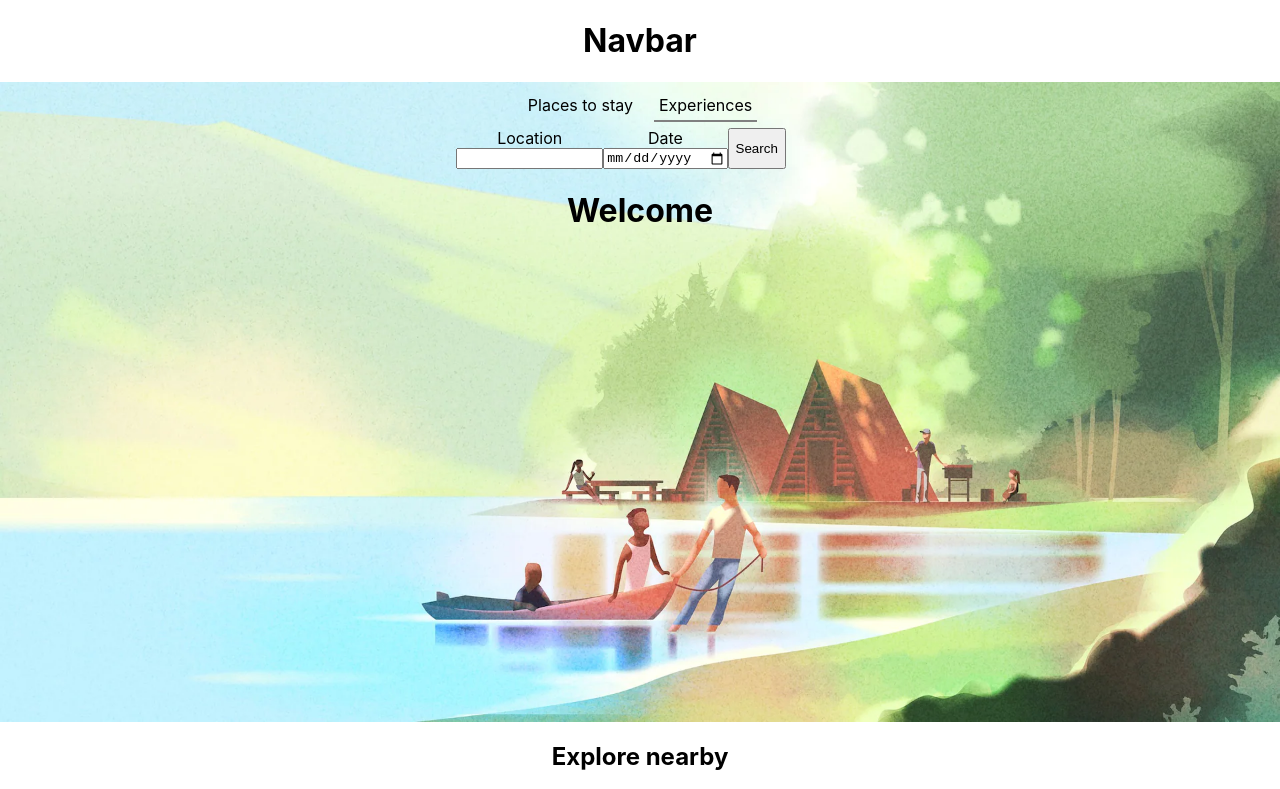
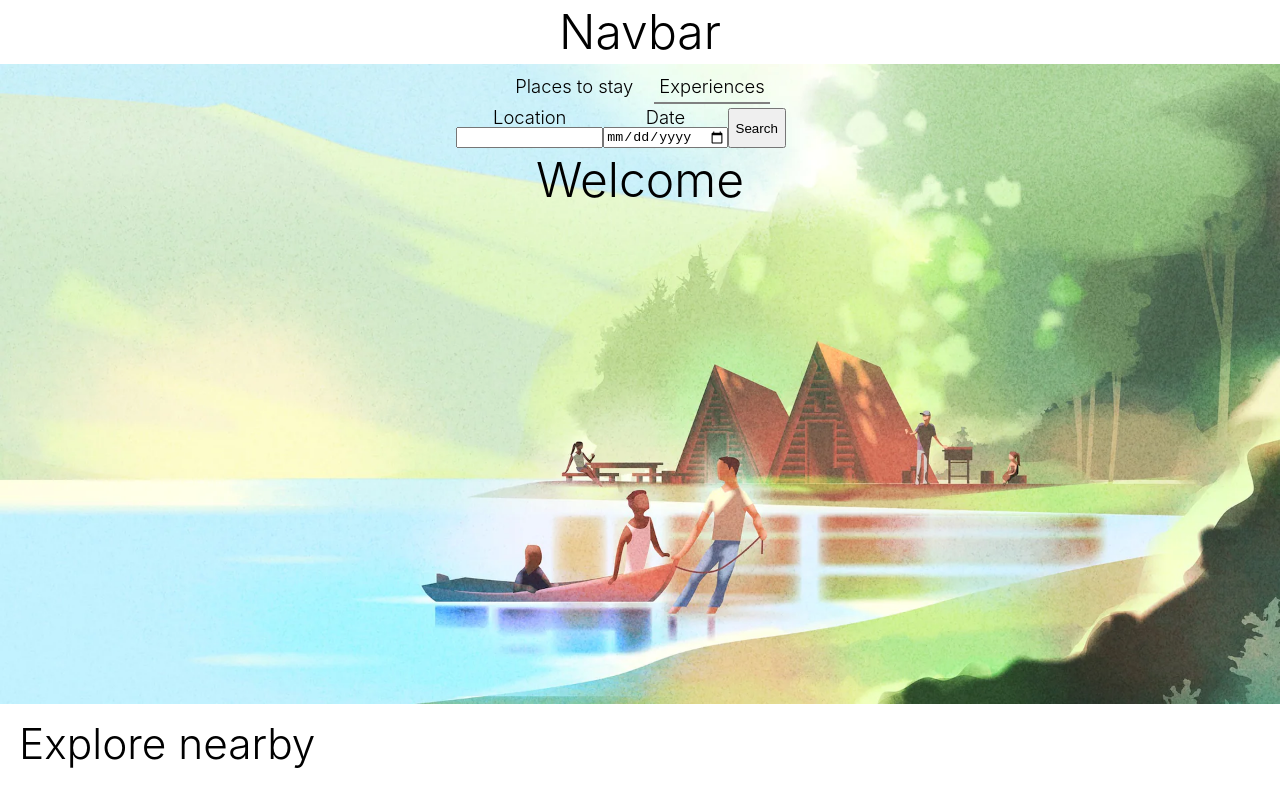
Before and after one commit to mountainfawkes/aerobnb, a React (Create React App) app: page / in a window 1280 px wide. Shown: the top 789 px of the page. Built offline with nearby package versions, Linux system fonts and the light colour scheme; grey boxes are pictures that could not be loaded.

Commit message:
updates site styling with css reset and Montserrat type
Co-authored-by: Tom/Usarneme <jamestcoop@gmail.com>

```diff
--- a/src/index.css
+++ b/src/index.css
@@ -1,13 +1,101 @@
+/* http://meyerweb.com/eric/tools/css/reset/
+  v2.0 | 20110126
+  License: none (public domain)
+*/
+
+html, body, div, span, applet, object, iframe,
+h1, h2, h3, h4, h5, h6, p, blockquote, pre,
+a, abbr, acronym, address, big, cite, code,
+del, dfn, em, img, ins, kbd, q, s, samp,
+small, strike, strong, sub, sup, tt, var,
+b, u, i, center,
+dl, dt, dd, ol, ul, li,
+fieldset, form, label, legend,
+table, caption, tbody, tfoot, thead, tr, th, td,
+article, aside, canvas, details, embed,
+figure, figcaption, footer, header, hgroup,
+menu, nav, output, ruby, section, summary,
+time, mark, audio, video {
+	margin: 0;
+	padding: 0;
+	border: 0;
+	font-size: 100%;
+	font: inherit;
+	vertical-align: baseline;
+}
+/* HTML5 display-role reset for older browsers */
+article, aside, details, figcaption, figure,
+footer, header, hgroup, menu, nav, section {
+	display: block;
+}
 body {
-  margin: 0;
-  font-family: -apple-system, BlinkMacSystemFont, 'Segoe UI', 'Roboto', 'Oxygen',
+	line-height: 1;
+}
+ol, ul {
+	list-style: none;
+}
+blockquote, q {
+	quotes: none;
+}
+blockquote:before, blockquote:after,
+q:before, q:after {
+	content: '';
+	content: none;
+}
+table {
+	border-collapse: collapse;
+	border-spacing: 0;
+}
+
+/* END OF CSS RESET */
+
+@import url('https://fonts.googleapis.com/css2?family=Montserrat:wght@300;500;700&display=swap');
+
+body {
+  font-family: Montserrat, -apple-system, BlinkMacSystemFont, 'Segoe UI', 'Roboto', 'Oxygen',
     'Ubuntu', 'Cantarell', 'Fira Sans', 'Droid Sans', 'Helvetica Neue',
     sans-serif;
   -webkit-font-smoothing: antialiased;
   -moz-osx-font-smoothing: grayscale;
+  font-size: 18px;
+  font-weight: 300;
 }
 
 code {
-  font-family: source-code-pro, Menlo, Monaco, Consolas, 'Courier New',
-    monospace;
+  font-family: source-code-pro, Menlo, Monaco, Consolas, 'Courier New', monospace;
 }
+
+h1,h2,h3,h4,h5 {
+  padding: 4px;
+  margin: 4px;
+}
+
+h1 {
+  font-size: 3rem;
+}
+
+h2 {
+  font-size: 2.65rem;
+  text-align: left;
+  margin: 15px;
+}
+
+h3 {
+  font-size: 2.5rem;
+}
+
+h4 {
+  font-size: 1.7rem;
+}
+
+a, p, div {
+  font-size: 1.15rem;
+  margin: 0;
+  padding: 0;
+}
+
+.container {
+  max-width: 790px;
+  margin: 0 auto;
+  padding: 4px;
+}
```
